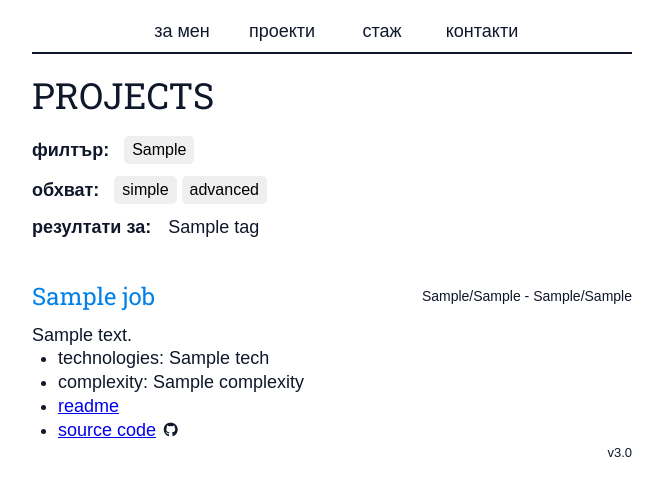
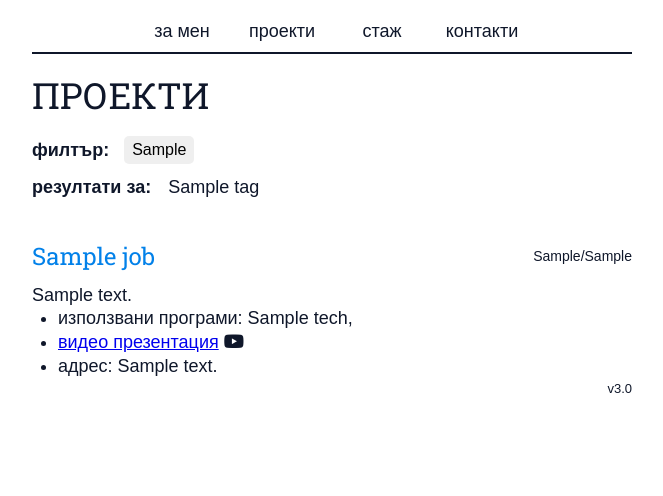
Before and after one commit to yasen-sotirov/portfolio_website, a Flask app: template api/templates/projects.html in a window 1280 px wide. Shown: the top 496 px of the page, without its empty margins (308-971 px from the left). Run offline with Flask 3, Linux system fonts and the light colour scheme; the template is opened without the code that fills it: most values are stand-ins (such as "Sample title", 1, 10 or a date in 2020); some libraries are stand-ins or nearby versions.

Commit message:
Update CV, add project images, update CSS, and projects.html template

```diff
--- a/api/static/style.css
+++ b/api/static/style.css
@@ -386,3 +386,12 @@ footer {
   text-align: right;
 }
 /* Footer end */
+
+
+.cover {
+  margin-top: 18px;
+  margin-bottom: 12px;
+  width: 400px;
+  border-radius: 10px;
+  box-shadow: 0px 4px 10px rgba(0, 0, 0, 0.5);
+}
--- a/api/templates/projects.html
+++ b/api/templates/projects.html
@@ -2,7 +2,7 @@
 content %}
 
 <header>
-  <h1>PROJECTS</h1>
+	<h1>ПРОЕКТИ</h1>
 </header>
 
 <main>
@@ -18,16 +18,6 @@ content %}
 			{% endfor %}
 		</div>
 
-    <!-- COMPLEXITY -->
-    <div class="filter">
-      <span>обхват:</span>
-
-      {% for comp in ['simple', 'advanced'] %}
-      <form method="POST" action="/complexity/{{ comp }}">
-        <button type="submit">{{ comp }}</button>
-      </form>
-      {% endfor %}
-    </div>
 
 		<!-- RESULTS -->
 		<div class="result">
@@ -42,44 +32,59 @@ content %}
 		<div class="title-with-date">
 			<h3>{{ project["name"]}}</h3>
 			<div class="date">
-        <time datetime="{{ project['start date']}}"
-          >{{ project['start month']}}/{{ project['start year'] }}</time
-        >
-        -
-        <time datetime="{{ project['end date']}}"
-          >{{ project['end month']}}/{{ project['end year'] }}</time
-        >
+				<time datetime="{{ project['end date']}}">
+					{{ project['end month']}}/{{ project['end year'] }}
+				</time>
 			</div>
 		</div>
 
-    <!-- DESCRIPTION & BULLETS -->
+		<!-- DESCRIPTION -->
 		<p>{{ project['description']}}</p>
+
+
+		<!-- COVER PHOTO -->
+		{% if "cover" in project %}
+			<img
+				class="cover"
+				src="{{ url_for('static', filename=project['cover']) }}"
+				alt="снимка на обекта">
+		{% endif %}
+
+
+		<!-- BULLETS -->
 		<ul class="ul-bullet">
+
+			<!-- USED PROGRAMS -->
 			<li>
-        <span>technologies:</span>
+				<span>използвани програми:</span>
 				{% for tech in project['technologies'] %}
-        <span>{{ tech }}</span>
+					<span>{{ tech }}, </span>
 				{% endfor %}
 			</li>
 
+
+			<!-- PRESENTATION -->
 			<li>
-        <span>complexity: {{ project['complexity']}}</span>
+				<a target="_blank" href="{{ project['presentation'] }}">видео презентация</a>
+				<i class="fa-brands fa-youtube"></i>
+				<!-- icon from https://fontawesome.com/icons/youtube?f=brands&s=solid -->
 			</li>
 
+
+			<!-- ADDRESS -->
 			<li>
-        <a target="_blank" href="{{ project['readme'] }}">readme</a>
+				<p>адрес: {{ project['address']}}</p>
 			</li>
 
+
+			<!-- SITE LINK -->
+			{% if "link" in project %}
 			<li>
-        <a target="_blank" href="{{ project['source code'] }}">source code</a
-        ><i class="fa-brands fa-github"> </i>
-      </li>
-
-      {% if "run code" in project %}
-      <li>
-        <a target="_blank" href="{{ project['run code'] }}">run code</a>
+				<a target="_blank" href="{{ project['link'] }}">линк</a>
 			</li>
 			{% endif %}
+
+
 		</ul>
 	</div>
 	{% endfor %}
```
Also changed, not shown: api/static/cop_plovdiv.jpg (added), api/static/cop_varna.jpg (added), api/static/dna_slivnitsa.jpg (added), api/static/edno_vreme.jpg (added), api/static/pharmacy.jpg (added), 2 other files. Lines whose indentation alone changed are shown as unchanged.
